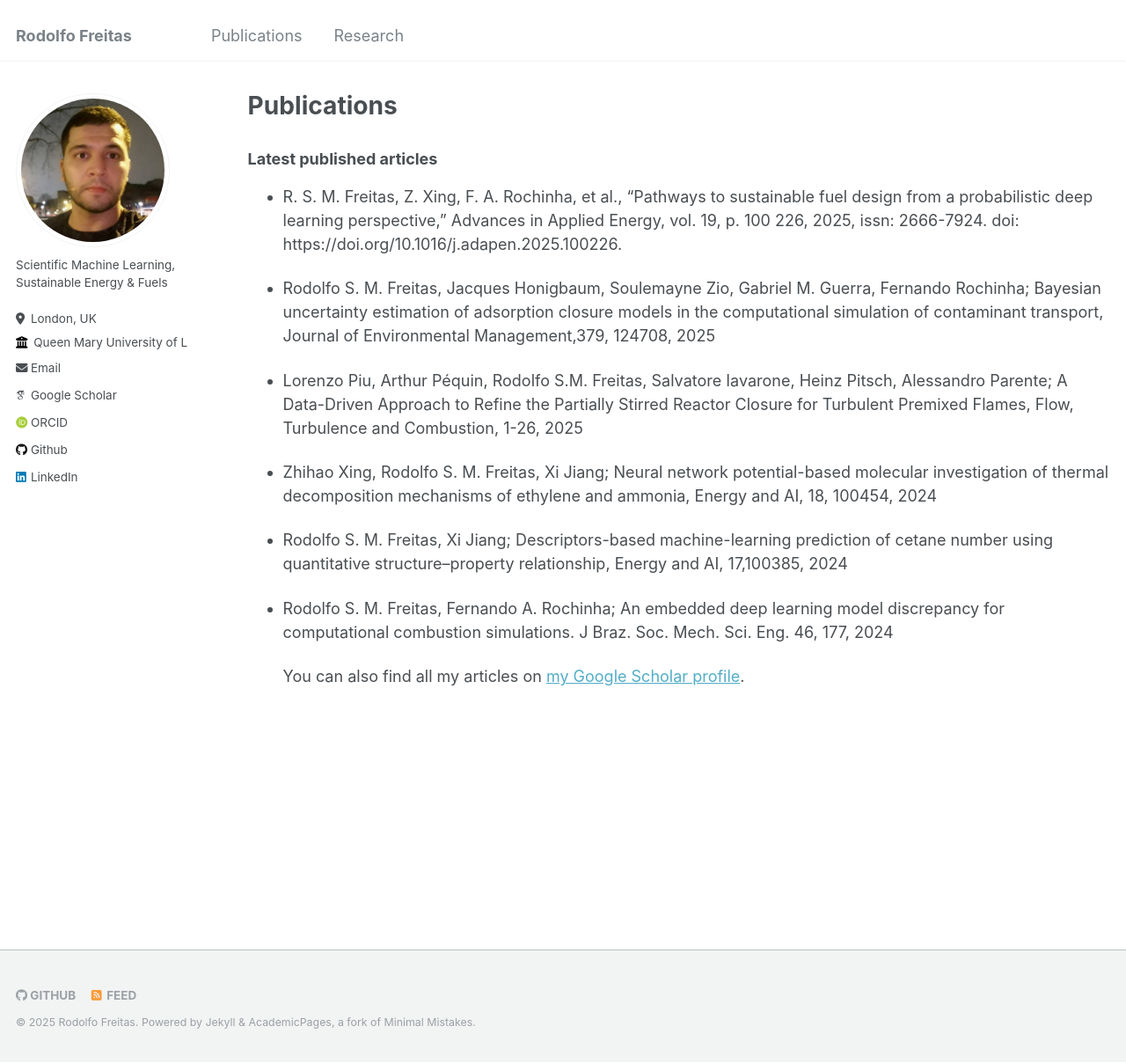
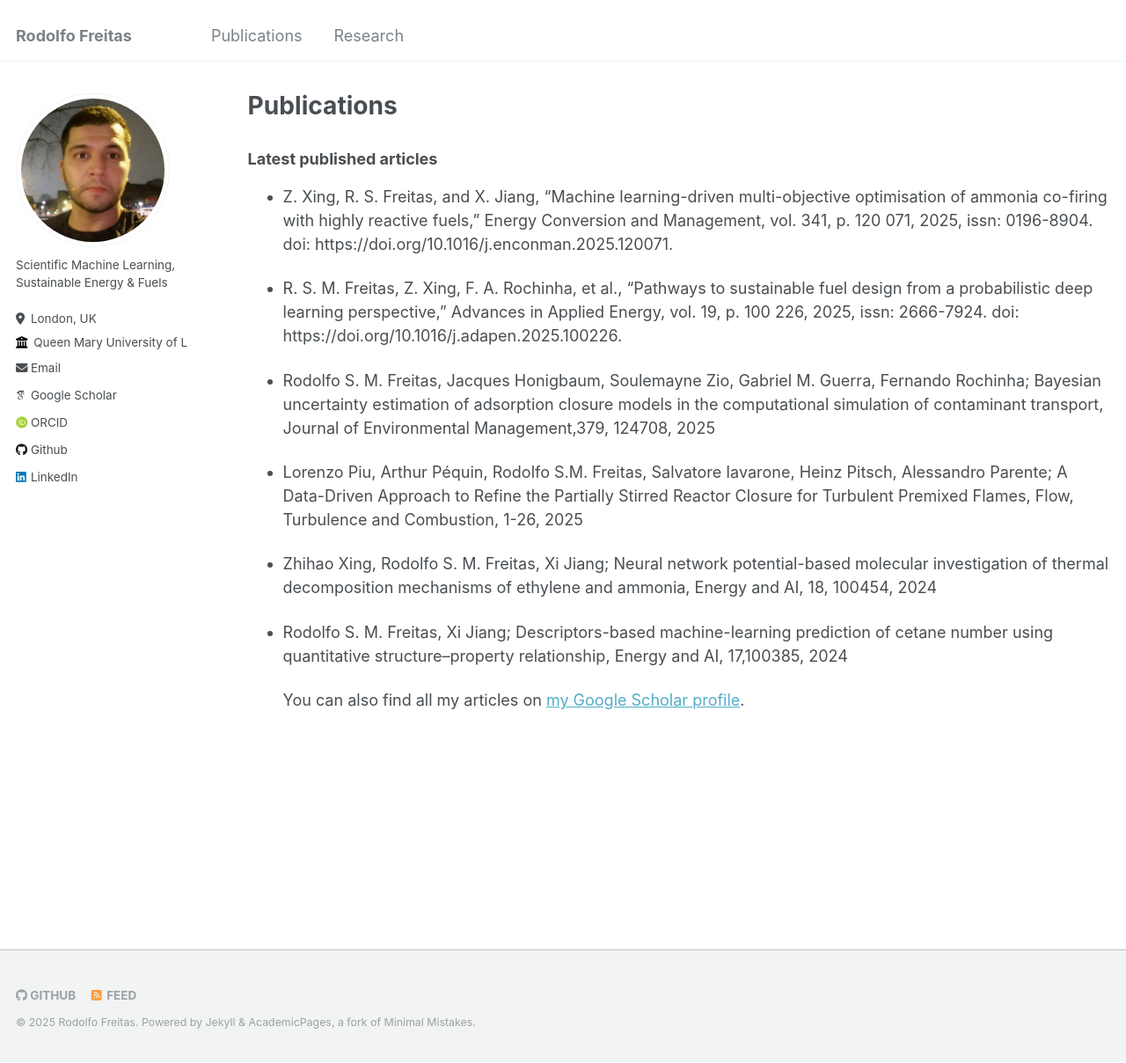
Before and after one commit to RodolfosmFreitas/RodolfosmFreitas.github.io, a Jekyll site: the page built from _pages/publications.md, in a window 1280 px wide and 1208 px high. Shown: the whole window at 88% size. Built offline with Jekyll 4.4.1, drawn with Linux system fonts in a browser that asks for light colours; some web fonts are replaced.

Commit message:
Update publications.md

```diff
--- a/_pages/publications.md
+++ b/_pages/publications.md
@@ -6,6 +6,10 @@ author_profile: true
 ---
 
 ### Latest published articles
+- Z. Xing, R. S. Freitas, and X. Jiang, “Machine learning-driven multi-objective optimisation of
+ammonia co-firing with highly reactive fuels,” Energy Conversion and Management, vol. 341,
+p. 120 071, 2025, issn: 0196-8904. doi: https://doi.org/10.1016/j.enconman.2025.120071.
+
 - R. S. M. Freitas, Z. Xing, F. A. Rochinha, et al., “Pathways to sustainable fuel design from a
 probabilistic deep learning perspective,” Advances in Applied Energy, vol. 19, p. 100 226, 2025,
 issn: 2666-7924. doi: https://doi.org/10.1016/j.adapen.2025.100226.
@@ -19,7 +23,6 @@ issn: 2666-7924. doi: https://doi.org/10.1016/j.adapen.2025.100226.
 
 - Rodolfo S. M. Freitas, Xi Jiang; Descriptors-based machine-learning prediction of cetane number using quantitative structure–property relationship, Energy and AI, 17,100385, 2024
 
-- Rodolfo S. M. Freitas, Fernando A. Rochinha; An embedded deep learning model discrepancy for computational combustion simulations. J Braz. Soc. Mech. Sci. Eng. 46, 177, 2024
 
 
 {% if site.author.googlescholar %}
```
